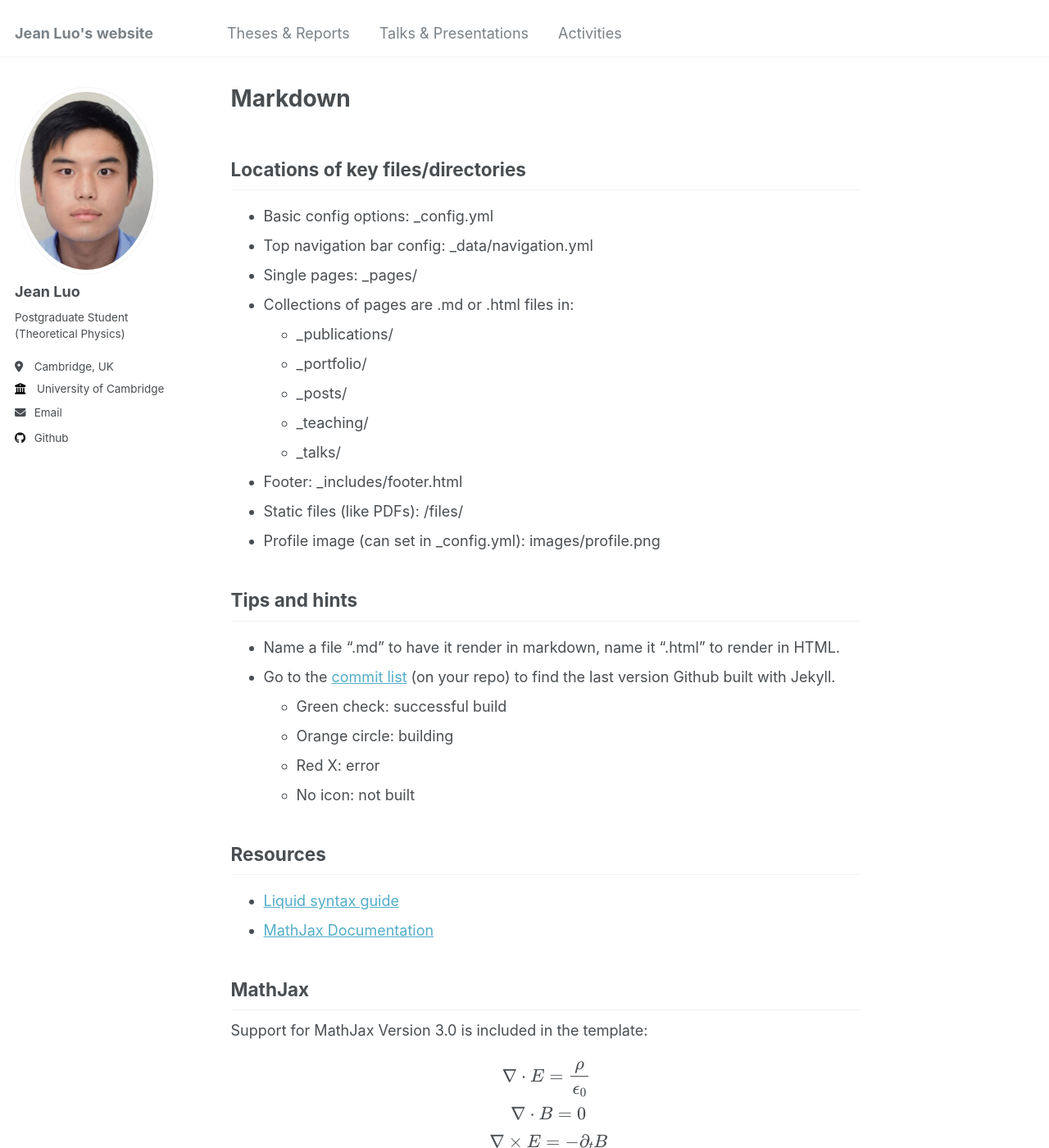
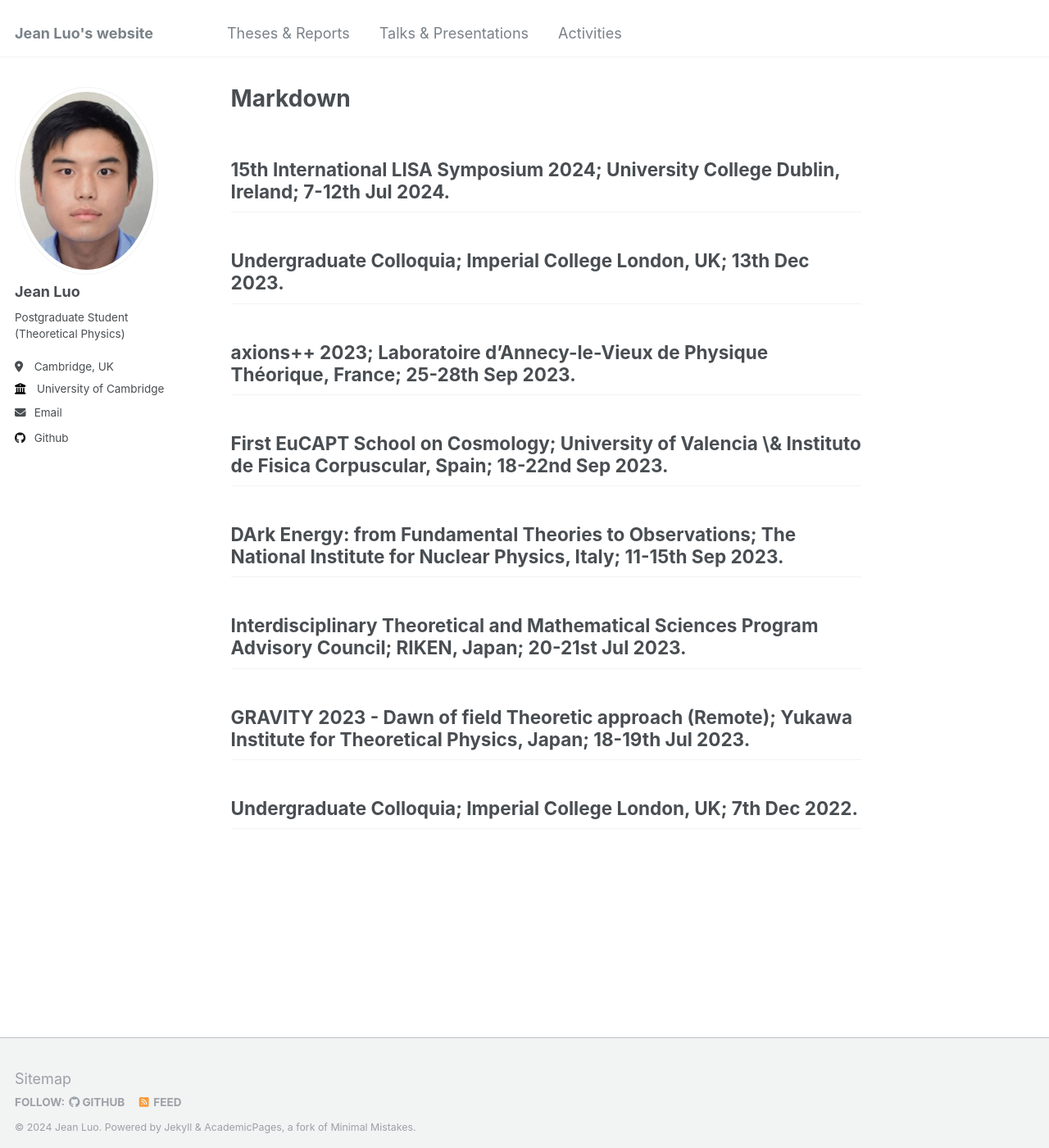
Before and after one commit to JeanYunqiLuo/JeanYunqiLuo.github.io, a Jekyll site: the page built from _pages/markdown.md, in a window 1280 px wide and 1400 px high. Shown: the whole window at 82% size. Built offline with Jekyll 4.4.1, drawn with Linux system fonts in a browser that asks for light colours; some of the changed text lies outside the part shown.

Commit message:
Update markdown.md

````diff
--- a/_pages/markdown.md
+++ b/_pages/markdown.md
@@ -7,257 +7,27 @@ redirect_from:
   - /markdown.html
 ---
 
-## Locations of key files/directories
 
-* Basic config options: _config.yml
-* Top navigation bar config: _data/navigation.yml
-* Single pages: _pages/
-* Collections of pages are .md or .html files in:
-  * _publications/
-  * _portfolio/
-  * _posts/
-  * _teaching/
-  * _talks/
-* Footer: _includes/footer.html
-* Static files (like PDFs): /files/
-* Profile image (can set in _config.yml): images/profile.png
+15th International LISA Symposium 2024; University College Dublin, Ireland; 7-12th Jul 2024.
+------
 
-## Tips and hints
+Undergraduate Colloquia; Imperial College London, UK; 13th Dec 2023.
+------
 
-* Name a file ".md" to have it render in markdown, name it ".html" to render in HTML.
-* Go to the [commit list](https://github.com/academicpages/academicpages.github.io/commits/master) (on your repo) to find the last version Github built with Jekyll.
-  * Green check: successful build
-  * Orange circle: building
-  * Red X: error
-  * No icon: not built
+axions++ 2023; Laboratoire d'Annecy-le-Vieux de Physique Théorique, France; 25-28th Sep 2023.
+------
 
-## Resources
- * [Liquid syntax guide](https://shopify.github.io/liquid/tags/control-flow/)
- * [MathJax Documentation](https://docs.mathjax.org/en/latest/)
+First EuCAPT School on Cosmology; University of Valencia \& Instituto de Fisica Corpuscular, Spain; 18-22nd Sep 2023.
+------
 
-## MathJax
+DArk Energy: from Fundamental Theories to Observations; The National Institute for Nuclear Physics, Italy; 11-15th Sep 2023.
+------
 
-Support for MathJax Version 3.0 is included in the template:
+Interdisciplinary Theoretical and Mathematical Sciences Program Advisory Council; RIKEN, Japan; 20-21st Jul 2023.
+------
 
-$$
-\displaylines{
-\nabla \cdot E= \frac{\rho}{\epsilon_0} \\\
-\nabla \cdot B=0 \\\
-\nabla \times E= -\partial_tB \\\
-\nabla \times B  = \mu_0 \left(J + \varepsilon_0 \partial_t E \right)
-}
-$$
+GRAVITY 2023 - Dawn of field Theoretic approach (Remote); Yukawa Institute for Theoretical Physics, Japan; 18-19th Jul 2023.
+------
 
-The default delimiters of `$$...$$` and `\\[...\\]` are supported for displayed mathematics, while `\\(...\\)` should be used for in-line mathematics (ex., \\(a^2 + b^2 = c^2\\))
-
-**Note** that since Academic Pages uses Markdown which cases some interference with MathJax and LaTeX for escaping characters and new lines, although [some workarounds exist](https://math.codidact.com/posts/278763/278772#answer-278772).
-
-## Markdown guide
-
-Academic Pages uses [kramdown](https://kramdown.gettalong.org/index.html) for Markdown rendering, which has some differences from other Markdown implementations such as GitHub's. In addition to this guide, please see the [kramdown Syntax page](https://kramdown.gettalong.org/syntax.html) for full documentation.
-
-### Header three
-
-#### Header four
-
-##### Header five
-
-###### Header six
-
-## Blockquotes
-
-Single line blockquote:
-
-> Quotes are cool.
-
-## Tables
-
-### Table 1
-
-| Entry            | Item   |                                                              |
-| --------         | ------ | ------------------------------------------------------------ |
-| [John Doe](#)    | 2016   | Description of the item in the list                          |
-| [Jane Doe](#)    | 2019   | Description of the item in the list                          |
-| [Doe Doe](#)     | 2022   | Description of the item in the list                          |
-
-### Table 2
-
-| Header1 | Header2 | Header3 |
-|:--------|:-------:|--------:|
-| cell1   | cell2   | cell3   |
-| cell4   | ce
-ll5   | cell6   |
-|-----------------------------|
-| cell1   | cell2   | cell3   |
-| cell4   | cell5   | cell6   |
-|=============================|
-| Foot1   | Foot2   | Foot3   |
-
-## Definition Lists
-
-Definition List Title
-:   Definition list division.
-
-Startup
-:   A startup company or startup is a company or temporary organization designed to search for a repeatable and scalable business model.
-
-#dowork
-:   Coined by Rob Dyrdek and his personal body guard Christopher "Big Black" Boykins, "Do Work" works as a self motivator, to motivating your friends.
-
-Do It Live
-:   I'll let Bill O'Reilly [explain](https://www.youtube.com/watch?v=O_HyZ5aW76c "We'll Do It Live") this one.
-
-## Unordered Lists (Nested)
-
-  * List item one
-      * List item one
-          * List item one
-          * List item two
-          * List item three
-          * List item four
-      * List item two
-      * List item three
-      * List item four
-  * List item two
-  * List item three
-  * List item four
-
-## Ordered List (Nested)
-
-  1. List item one
-      1. List item one
-          1. List item one
-          2. List item two
-          3. List item three
-          4. List item four
-      2. List item two
-      3. List item three
-      4. List item four
-  2. List item two
-  3. List item three
-  4. List item four
-
-## Buttons
-
-Make any link standout more when applying the `.btn` class.
-
-## Notices
-
-Basic notices or call-outs are supported using the following syntax:
-
-```markdown
-**Watch out!** You can also add notices by appending `{: .notice}` to the line following paragraph.
-{: .notice}
-```
-
-which wil render as:
-
-**Watch out!** You can also add notices by appending `{: .notice}` to the line following paragraph.
-{: .notice}
-
-### Footnotes
-
-Footnotes can be useful for clarifying points in the text, or citing information.[^1] Markdown support numeric footnotes, as well as text as long as the values are unique.[^note]
-
-```markdown
-This is the regular text.[^1] This is more regular text.[^note]
-
-[^1]: This is the footnote itself.
-[^note]: This is another footnote.
-```
-
-[^1]: Such as this footnote.
-[^note]: When using text for footnotes markers, no spaces are permitted in the name.
-
-## HTML Tags
-
-### Address Tag
-
-<address>
-  1 Infinite Loop<br /> Cupertino, CA 95014<br /> United States
-</address>
-
-### Anchor Tag (aka. Link)
-
-This is an example of a [link](http://github.com "Github").
-
-### Abbreviation Tag
-
-The abbreviation CSS stands for "Cascading Style Sheets".
-
-*[CSS]: Cascading Style Sheets
-
-### Cite Tag
-
-"Code is poetry." ---<cite>Automattic</cite>
-
-### Code Tag
-
-You will learn later on in these tests that `word-wrap: break-word;` will be your best friend.
-
-You can also write larger blocks of code with syntax highlighting supported for some languages, such as Python:
-
-```python
-print('Hello World!')
-```
-
-or R:
-
-```R
-print("Hello World!", quote = FALSE)
-```
-
-### Strike Tag
-
-This tag will let you <strike>strikeout text</strike>.
-
-### Emphasize Tag
-
-The emphasize tag should _italicize_ text.
-
-### Insert Tag
-
-This tag should denote <ins>inserted</ins> text.
-
-### Keyboard Tag
-
-This scarcely known tag emulates <kbd>keyboard text</kbd>, which is usually styled like the `<code>` tag.
-
-### Preformatted Tag
-
-This tag styles large blocks of code.
-
-<pre>
-.post-title {
-  margin: 0 0 5px;
-  font-weight: bold;
-  font-size: 38px;
-  line-height: 1.2;
-  and here's a line of some really, really, really, really long text, just to see how the PRE tag handles it and to find out how it overflows;
-}
-</pre>
-
-### Quote Tag
-
-<q>Developers, developers, developers&#8230;</q> &#8211;Steve Ballmer
-
-### Strong Tag
-
-This tag shows **bold text**.
-
-### Subscript Tag
-
-Getting our science styling on with H<sub>2</sub>O, which should push the "2" down.
-
-### Superscript Tag
-
-Still sticking with science and Isaac Newton's E = MC<sup>2</sup>, which should lift the 2 up.
-
-### Variable Tag
-
-This allows you to denote <var>variables</var>.
-
-***
-**Footnotes**
-
-The footnotes in the page will be returned following this line, return to the section on <a href="#footnotes">Markdown Footnotes</a>.
+Undergraduate Colloquia; Imperial College London, UK; 7th Dec 2022.
+------
````
